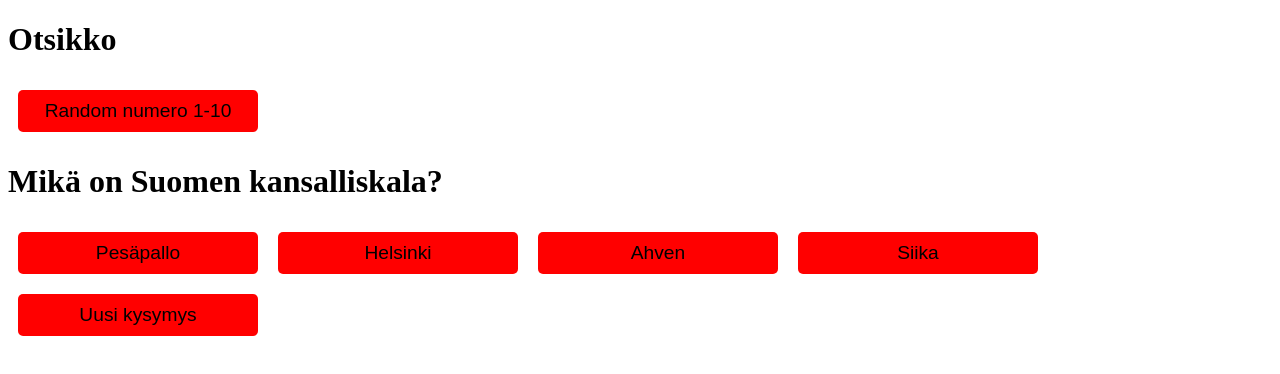
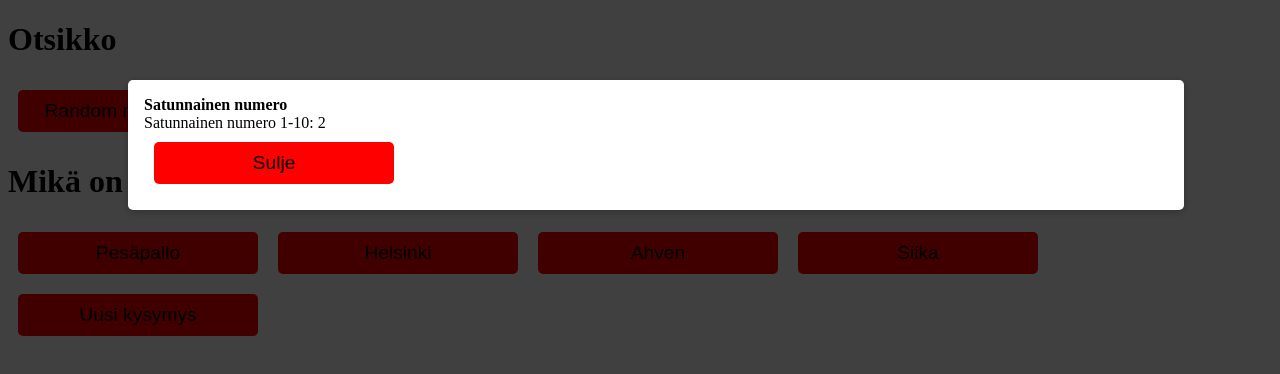
Before and after one commit to jamktiko/sekoilurepo33, a SvelteKit app in the folder sekoiluaSveltessa/: page / in a window 1280 px wide. Both pictures are taken after a click on the button "Random numero 1-10". Shown: the top 374 px of the page. Built offline with nearby package versions, Linux system fonts and the light colour scheme.

Commit message:
alertit, oikeaksi Modal ikkunaksi

```diff
--- /dev/null
+++ b/sekoiluaSveltessa/src/lib/components/Modal.svelte
@@ -0,0 +1,51 @@
+<script lang="ts">
+	import type { Snippet } from 'svelte';
+	interface Props {
+		header?: Snippet;
+		children: Snippet;
+		footer?: Snippet;
+	}
+
+	let { header, children, footer }: Props = $props();
+
+	import { fly } from 'svelte/transition';
+</script>
+
+<div class="backdrop"></div>
+
+<div class="modal" transition:fly={{ y: -300, delay: 50, duration: 500 }}>
+	<header>
+		{@render header?.()}
+	</header>
+
+	{@render children()}
+
+	<footer>
+		{@render footer?.()}
+	</footer>
+</div>
+
+<style>
+	.backdrop {
+		position: fixed;
+		top: 0;
+		left: 0;
+		width: 100%;
+		height: 100vh;
+		background: rgba(0, 0, 0, 0.75);
+		z-index: 10;
+	}
+
+	.modal {
+		padding: 1rem;
+		position: fixed;
+		top: 10vh;
+		left: 10vw;
+		width: 80%;
+		max-height: 80vh;
+		background: white;
+		border-radius: 5px;
+		z-index: 100;
+		box-shadow: 0 2px 8px rgba(0, 0, 0, 0.26);
+	}
+</style>
--- a/sekoiluaSveltessa/src/routes/+page.svelte
+++ b/sekoiluaSveltessa/src/routes/+page.svelte
@@ -2,6 +2,9 @@
 <script lang="ts">
 	import Button from '$lib/components/Button.svelte';
 	import kysymyksetData from '$lib/kysymykset.json';
+	import Modal from '$lib/components/Modal.svelte';
+	import type Snippet from 'svelte';
+
 	const randomTaulukko: number[] = [1, 2, 3, 4, 5, 6, 7, 8, 9, 10];
 
 	// Use the imported data directly
@@ -9,6 +12,21 @@
 
 	// Keep track of used questions
 	let usedQuestionIndices: number[] = [];
+
+	// Modal control
+	let showModal = $state(false);
+	let modalMessage = '';
+	let modalTitle = '';
+
+	function openModal(title: string, message: string) {
+			modalTitle = title;
+			modalMessage = message;
+			showModal = true;
+	}
+
+	function closeModal() {
+			showModal = false;
+	}
 
 	function getRandomWrongAnswers(correctAnswer: string, count: number = 2) {
 			// Filter out the current correct answer to avoid duplicates
@@ -35,7 +53,7 @@
 			if (usedQuestionIndices.length >= kysymykset.length) {
 					// Reset used questions if all questions have been shown
 					usedQuestionIndices = [];
-					alert("Kaikki kysymykset on käyty läpi. Aloitetaan alusta!");
+					openModal('Huomio', 'Kaikki kysymykset on käyty läpi. Aloitetaan alusta!');
 			}
 
 			// Add safety check to prevent errors if array is empty
@@ -74,9 +92,9 @@
 
 	function tarkistusVastaus(valinta: string) {
 			if (valinta === randomKysymys.vastaus) {
-					alert('Oikein!');
+					openModal('Tulokset', 'Oikein!');
 			} else {
-					alert('Väärin!');
+					openModal('Tulokset', 'Väärin! Oikea vastaus on: ' + randomKysymys.vastaus);
 			}
 	}
 
@@ -101,6 +119,12 @@
 			return answers.sort(() => Math.random() - 0.5);
 	}
 
+	function showRandomNumber() {
+			const randomIndex = Math.floor(Math.random() * randomTaulukko.length);
+			const randomElement = randomTaulukko[randomIndex];
+			openModal('Satunnainen numero', 'Satunnainen numero 1-10: ' + randomElement);
+	}
+
 	let shuffledAnswers = $state(randomizeAnswers());
 
 	// Re-randomize whenever we get a new question
@@ -114,11 +138,7 @@
 <h1>Otsikko</h1>
 
 <Button
-	onclick={() => {
-			const randomIndex = Math.floor(Math.random() * randomTaulukko.length);
-			const randomElement = randomTaulukko[randomIndex];
-			alert(randomElement);
-	}}
+	onclick={showRandomNumber}
 	text="Random numero 1-10"
 />
 
@@ -135,3 +155,13 @@
 
 <!-- Added a button to get a new question -->
 <Button onclick={() => newQuestion()} text="Uusi kysymys"/>
+
+{#if showModal}
+	<Modal>
+		<header style="font-weight: bold;">{modalTitle}</header>
+
+		<div> {modalMessage} </div>
+
+		<footer> 		<Button onclick={() => closeModal()} text="Sulje" /> </footer>
+	</Modal>
+{/if}
```
